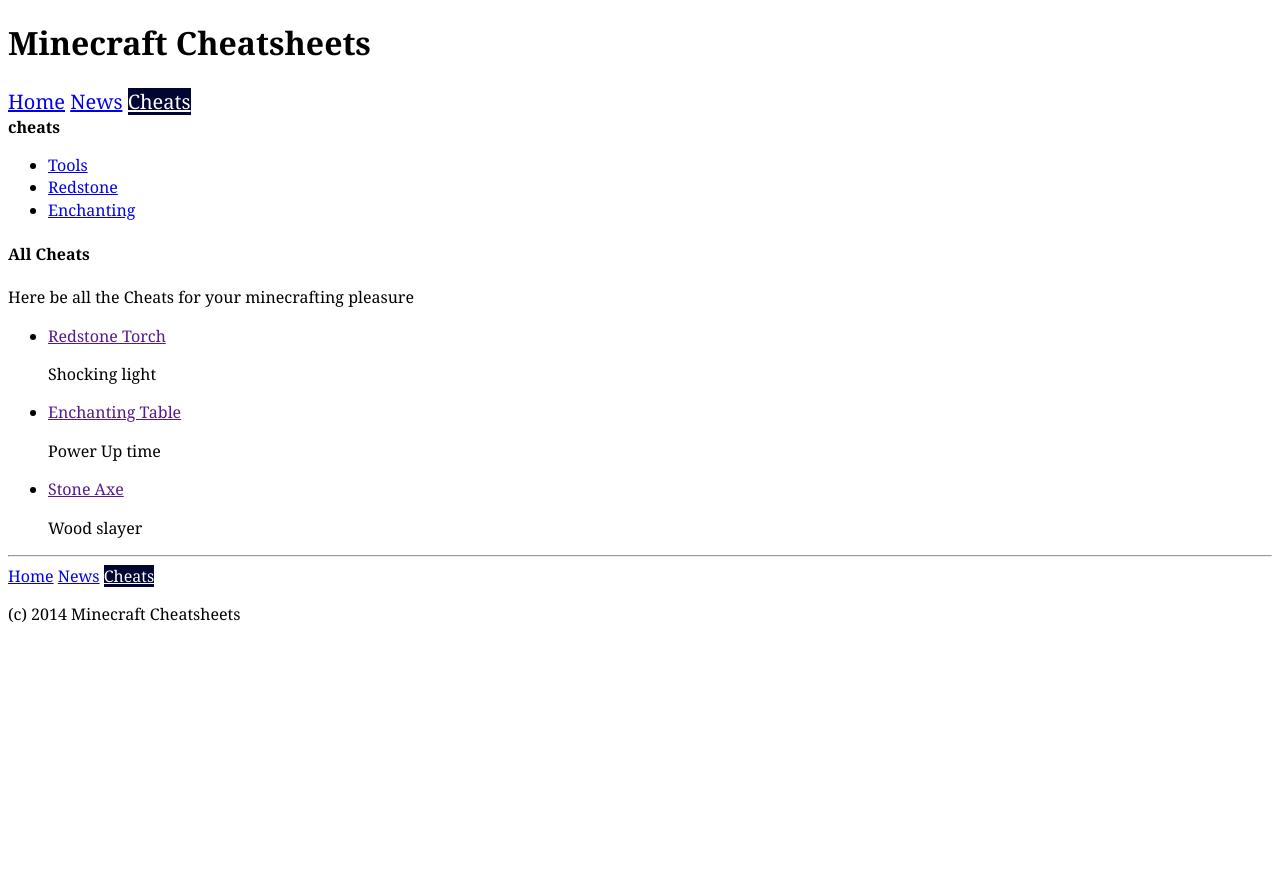
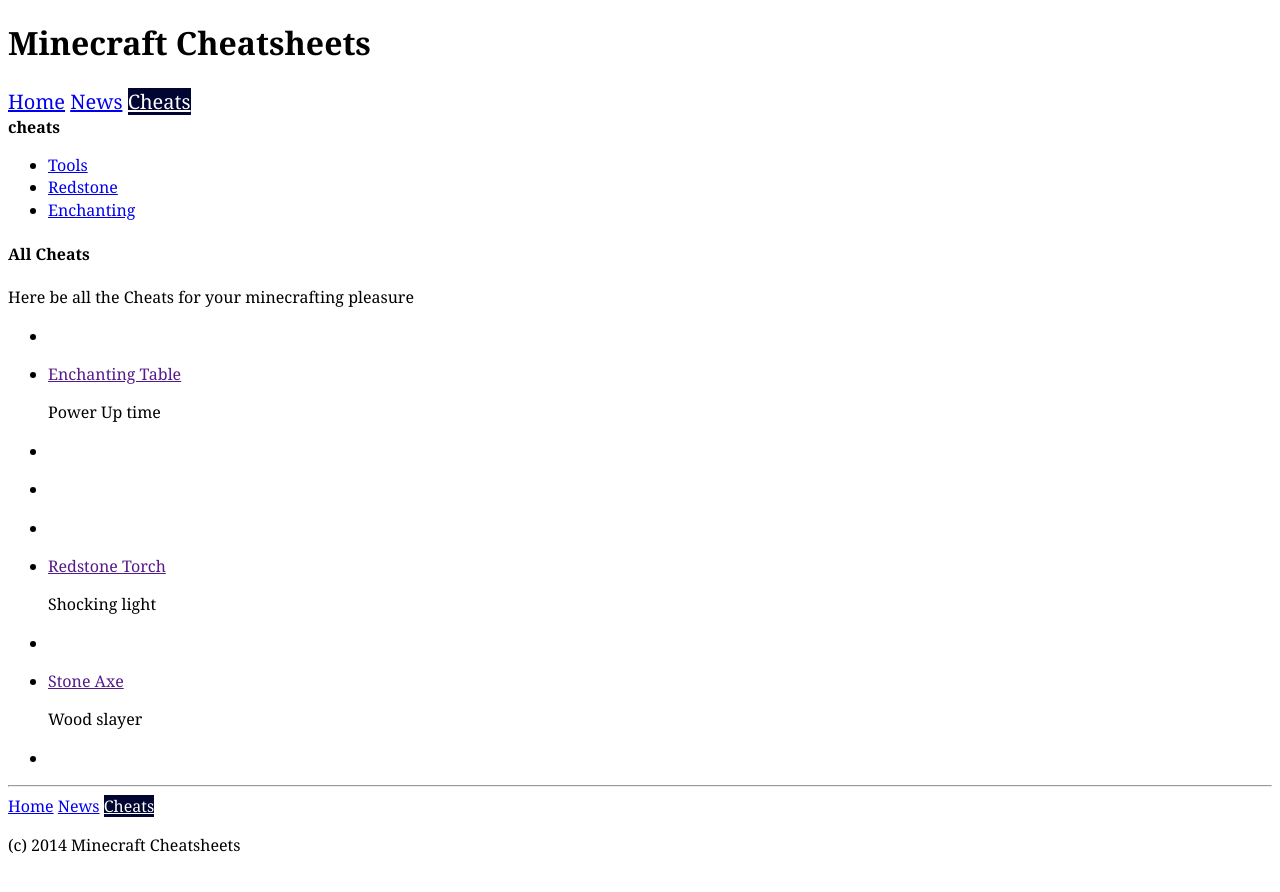
Before and after one commit to Moonmarsh/minecraft-cheatsheets, a Jekyll site: the page built from cheats.html, in a window 1280 px wide. Shown: the top 892 px of the page. Built offline with Jekyll 4.4.1, drawn with Linux system fonts in a browser that asks for light colours; Markdown is read by kramdown in place of the engine named in the settings.

Commit message:
move cheats from _posts to cheats directory

```diff
--- a/cheats.html
+++ b/cheats.html
@@ -5,10 +5,10 @@
 <p>Here be all the Cheats for your minecrafting pleasure</p>
 
 <ul>
-	{% for post in site.posts%}
-	<li>
-		<a href="">{{post.title}}</a>
-		<p>{{post.meta}}</p>
-	</li>
-	{% endfor %}
+  {% for post in site.pages%}
+  <li>
+    <a href="">{{post.title}}</a>
+    <p>{{post.meta}}</p>
+  </li>
+  {% endfor %}
 </ul>
```
Also changed, not shown: cheats/enchanting/enchanting-item.markdown (renamed from _posts/enchanting/2014-10-17-enchanting-item.markdown), cheats/redstone/redstone-item.markdown (renamed from _posts/redstone/2014-10-17-redstone-item.markdown), cheats/tools/stone-tool.markdown (renamed from _posts/tools/2013-12-1-stone-tool.markdown).
